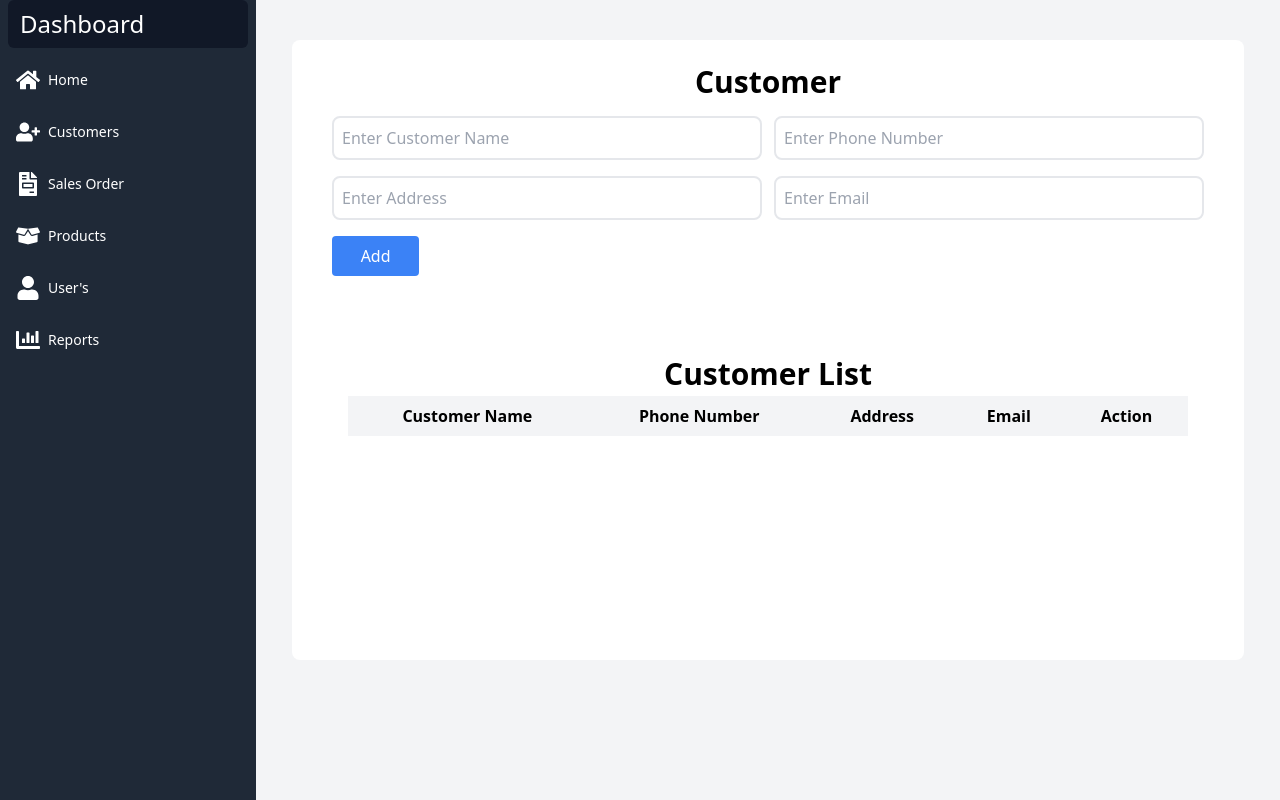
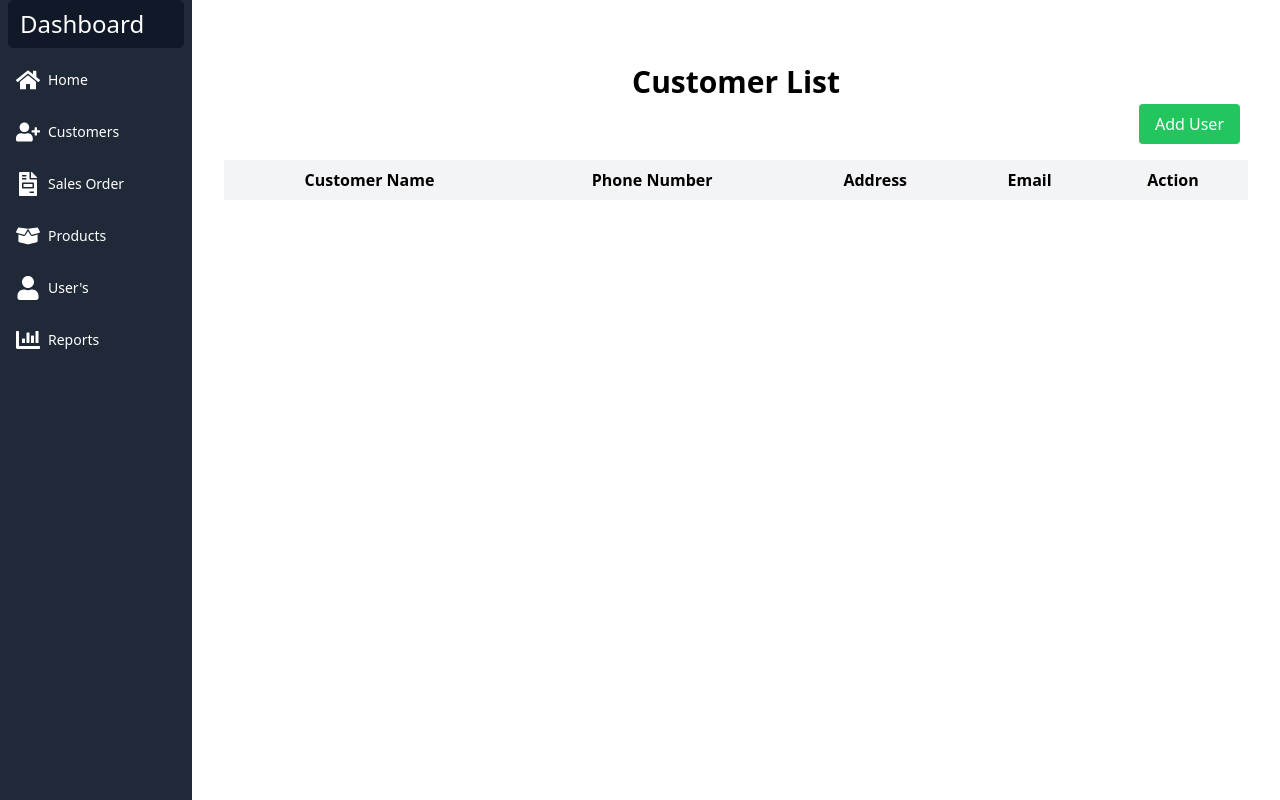
Before and after one commit to xamiir/Inventory-managament-system, a React (Create React App) app: page /customers in a window 1280 px wide. Built offline with nearby package versions, Linux system fonts and the light colour scheme.

Commit message:
customer update

```diff
--- a/src/Dashboard.js
+++ b/src/Dashboard.js
@@ -7,6 +7,7 @@ import {
   FaBoxOpen,
   FaChartBar,
 } from "react-icons/fa";
+
 import Products from "./Files/Products";
 import Customers from "./Files/Customers";
 
@@ -20,7 +21,7 @@ const Dashboard = () => {
       <div className="bg-white h-screen ">
         <div
           className="bg-gray-800 "
-          style={{ width: "20%", height: "100vh", float: "left" }}
+          style={{ width: "15%", height: "100vh", float: "left" }}
         >
           <nav className="bg-gray-800 ">
             <div className="px-2 space-y-3 ">
--- a/src/Files/Customers.jsx
+++ b/src/Files/Customers.jsx
@@ -1,4 +1,4 @@
-import { useState, useEffect } from "react";
+import { useState } from "react";
 
 import { FaEdit, FaTrash } from "react-icons/fa";
 import addStyle from "./AddCustomer.model.css";
@@ -11,6 +11,7 @@ const Customers = () => {
   const [Customer, setCustomer] = useState([]);
   const [isEdit, setIsEdit] = useState(false);
   const [id, setId] = useState(0);
+  const [model, setModel] = useState(false);
 
   const handleSubmit = (e) => {
     e.preventDefault();
@@ -70,77 +71,28 @@ const Customers = () => {
     setIsEdit(true);
     setId(id);
   };
-  useEffect(() => {
-    localStorage.getItem("CustomerKey", JSON.stringify(Customer));
-  }, [Customer]);
+
+  const openModel = () => {
+    setModel(true);
+  };
+
+  const closeModel = () => {
+    setModel(false);
+  };
 
   return (
     <div className={addStyle.pl}>
-      <div className="div1">
-        <div className="div2">
-          <div className="div3">
-            <h1 className="div4">Customer</h1>
-            <form action="" onSubmit={handleSubmit}>
-              <div className="div5">
-                <label htmlFor="name" className="sr-only">
-                  Customer Name
-                </label>
-                <input
-                  type="text"
-                  name="CustomerName"
-                  id="CustomerName"
-                  placeholder="Enter Customer Name"
-                  className="input-control"
-                  value={CustomerName}
-                  onChange={(e) => setCustomerName(e.target.value)}
-                />
-                <label htmlFor="price" className="sr-only">
-                  Phone Number
-                </label>
-                <input
-                  type="text"
-                  name="PhoneNumber"
-                  id="PhoneNumber"
-                  placeholder="Enter Phone Number"
-                  className="input-control"
-                  value={PhoneNumber}
-                  onChange={(e) => setPhoneNumber(e.target.value)}
-                />
-              </div>
-              <div className="div5 ">
-                <label htmlFor="description" className="sr-only">
-                  Address
-                </label>
-                <input
-                  type="text"
-                  name="Address"
-                  id="Address"
-                  placeholder="Enter Address"
-                  className="input-control"
-                  value={Address}
-                  onChange={(e) => setAddress(e.target.value)}
-                />
-                <label htmlFor="description" className="sr-only">
-                  Email
-                </label>
-                <input
-                  type="text"
-                  name="Email"
-                  id="Email"
-                  placeholder="Enter Email"
-                  className="input-control"
-                  value={Email}
-                  onChange={(e) => setEmail(e.target.value)}
-                />
-              </div>
-              <div className="div6 ">
-                <button className="addButton">{isEdit ? "Edit" : "Add"}</button>
-              </div>
-            </form>
-
       <div className="div7">
         <div className="div8">
           <h1 className="div9">Customer List</h1>
+          <div className="flex justify-end mb-4">
+            <button
+              onClick={openModel}
+              className="bg-green-500 text-white px-4 py-2 rounded font-medium mr-2"
+            >
+              Add User
+            </button>
+          </div>
           <div className="div10">
             <table className="table-control">
               <thead>
@@ -155,13 +107,8 @@ const Customers = () => {
 
               <tbody>
                 {Customer.map((item) => {
-                        const {
-                          id,
-                          CustomerName,
-                          PhoneNumber,
-                          Address,
-                          Email,
-                        } = item;
+                  const { id, CustomerName, PhoneNumber, Address, Email } =
+                    item;
                   return (
                     <tr key={id}>
                       <td className="td-control">{CustomerName}</td>
@@ -171,7 +118,10 @@ const Customers = () => {
                       <td className="bnt-control">
                         <button
                           className="edit-button"
-                                onClick={() => editCustomer(id)}
+                          onClick={() => {
+                            openModel();
+                            editCustomer(id);
+                          }}
                         >
                           <FaEdit />
                         </button>
@@ -180,7 +130,6 @@ const Customers = () => {
                           onClick={() => removeCustomer(id)}
                         >
                           <FaTrash />
-                                {}
                         </button>
                       </td>
                     </tr>
@@ -191,9 +140,83 @@ const Customers = () => {
           </div>
         </div>
       </div>
+      {model && (
+        <div className="fixed top-0 left-0 right-0 bottom-0 bg-gray-900 bg-opacity-50 flex items-center justify-center">
+          <div className="bg-white rounded-lg w-1/3">
+            <div className="flex justify-end">
+              <button onClick={closeModel} className="text-3xl">
+                &times;
+              </button>
+            </div>
+            <form onSubmit={handleSubmit} className="px-8 py-6">
+              <div className="mb-4">
+                <label className="block text-gray-700 text-sm font-bold mb-2">
+                  CustomerName
+                </label>
+                <input
+                  type="text"
+                  value={CustomerName}
+                  onChange={(e) => setCustomerName(e.target.value)}
+                  className="shadow appearance-none border rounded w-full py-2 px-3 text-gray-700 leading-tight focus:outline-none focus:shadow-outline"
+                  placeholder="Enter Name"
+                />
+              </div>
+              <div className="mb-4">
+                <label className="block text-gray-700 text-sm font-bold mb-2">
+                  Phone Number
+                </label>
+                <input
+                  type="text"
+                  value={PhoneNumber}
+                  onChange={(e) => setPhoneNumber(e.target.value)}
+                  className="shadow appearance-none border rounded w-full py-2 px-3 text-gray-700 leading-tight focus:outline-none focus:shadow-outline"
+                  placeholder="Enter Phone Number"
+                />
+              </div>
+              <div className="mb-4">
+                <label className="block text-gray-700 text-sm font-bold mb-2">
+                  Address
+                </label>
+                <input
+                  type="text"
+                  value={Address}
+                  onChange={(e) => setAddress(e.target.value)}
+                  className="shadow appearance-none border rounded w-full py-2 px-3 text-gray-700 leading-tight focus:outline-none focus:shadow-outline"
+                  placeholder="Enter Address"
+                />
+              </div>
+              <div className="mb-4">
+                <label className="block text-gray-700 text-sm font-bold mb-2">
+                  Email
+                </label>
+                <input
+                  type="email"
+                  value={Email}
+                  onChange={(e) => setEmail(e.target.value)}
+                  className="shadow appearance-none border rounded w-full py-2 px-3 text-gray-700 leading-tight focus:outline-none focus:shadow-outline"
+                  placeholder="Enter Email"
+                />
+              </div>
+
+              <div className="flex items-center justify-between">
+                <button
+                  className="bg-blue-500 hover:bg-blue-700 text-white font-bold py-2 px-4 rounded focus:outline-none focus:shadow-outline"
+                  type="submit"
+                >
+                  Submit
+                </button>
+                <button
+                  onClick={closeModel}
+                  className="bg-red-500 hover:bg-red-700 text-white font-bold py-2 px-4 rounded focus:outline-none focus:shadow-outline"
+                  type="button"
+                >
+                  Cancel
+                </button>
+              </div>
+            </form>
           </div>
         </div>
-      </div>
+      )}
     </div>
   );
 };
--- a/src/Files/Userlist.jsx
+++ b/src/Files/Userlist.jsx
@@ -36,7 +36,7 @@ const Userlist = () => {
         alert("Please fill all the fields");
         return;
       }
-      // check password and confirm password
+
       if (password.length < 4 || password !== confirmPassword) {
         alert(
           "Password and Confirm Password must be same or password digits less then 4"
@@ -106,8 +106,8 @@ const Userlist = () => {
   };
 
   return (
-    <div className="flex justify-center">
-      <div className="w-full ">
+    <div className="flex justify-center bg-gray-100 h-screen">
+      <div className="w-full m-9 bg-white ">
         <h1 className="text-3xl font-bold text-gray-600  text-center ">
           Users List
         </h1>
@@ -119,8 +119,8 @@ const Userlist = () => {
             Add User
           </button>
         </div>
-        <div className="overflow-y-auto h-96 w-full">
-          <table className="w-full text-left table-auto">
+        <div className=" mr-3 w-full mb-8  rounded-lg shadow-lg overflow-y-auto h-[80%]">
+          <table className="w-full m-5 text-left table-auto ">
             <thead>
               <tr className="bg-gray-100">
                 <th className="px-4 py-2">Name</th>
@@ -144,7 +144,10 @@ const Userlist = () => {
                     <td className="border px-4 py-2">{password}</td>
                     <td className="border px-4 py-2">
                       <button
-                        onClick={isEdit ? openModel : editUser(id)}
+                        onClick={() => {
+                          openModel();
+                          editUser(id);
+                        }}
                         className="bg-green-500 text-white px-4 py-2 rounded font-medium"
                       >
                         <FaEdit />
```
Lines whose indentation alone changed are shown as unchanged.
